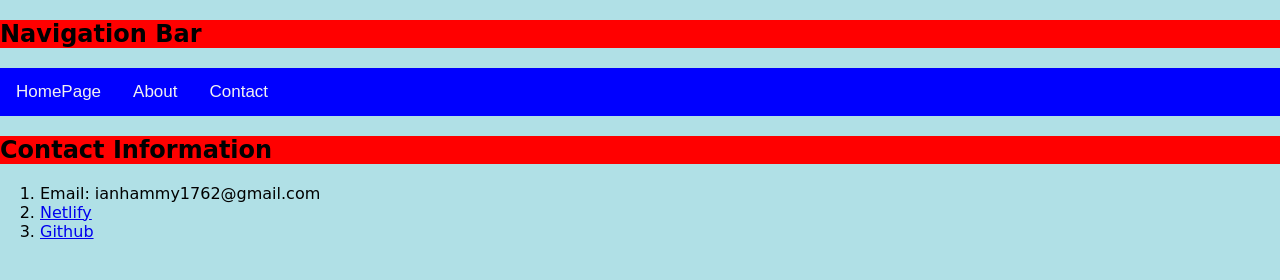
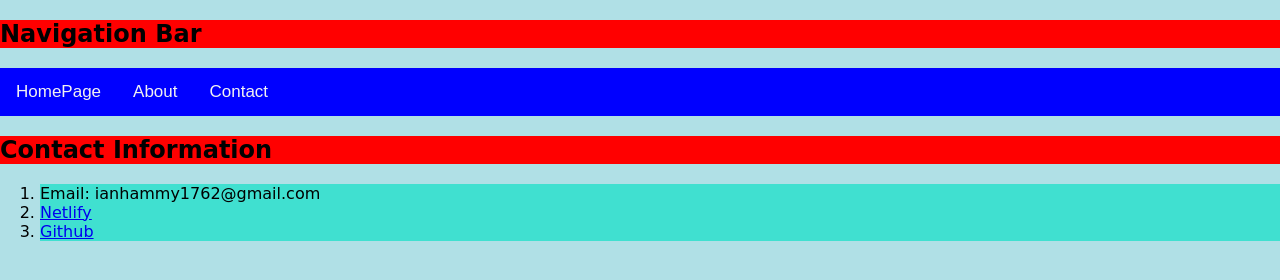
Before and after one commit to ianhamilton17/Assignment-01-contact, a plain HTML site: page index.html in a window 1280 px wide. Drawn offline with Linux system fonts and the light colour scheme.

Commit message:
Add files via upload

```diff
--- a/index.html
+++ b/index.html
@@ -67,10 +67,10 @@
     <section>
         <h2 style="background-color:red;"> Contact Information</h2>
         <ol>
-            <li>Email: ianhammy1762@gmail.com</li>
-            <li><a href="https://app.netlify.com/teams/ianhamilton17/overview?_ga=
+            <li style="background-color:turquoise;">Email: ianhammy1762@gmail.com</li>
+            <li style="background-color:turquoise;"><a href="https://app.netlify.com/teams/ianhamilton17/overview?_ga=
                 2.107367751.452098144.1664569563-1153404323.1663022841">Netlify</a></li>
-                <li><a href="https://github.com/ianhamilton17">Github</a></li>
+                <li style="background-color:turquoise;"><a href="https://github.com/ianhamilton17">Github</a></li>
         </ol>
 
 
```
